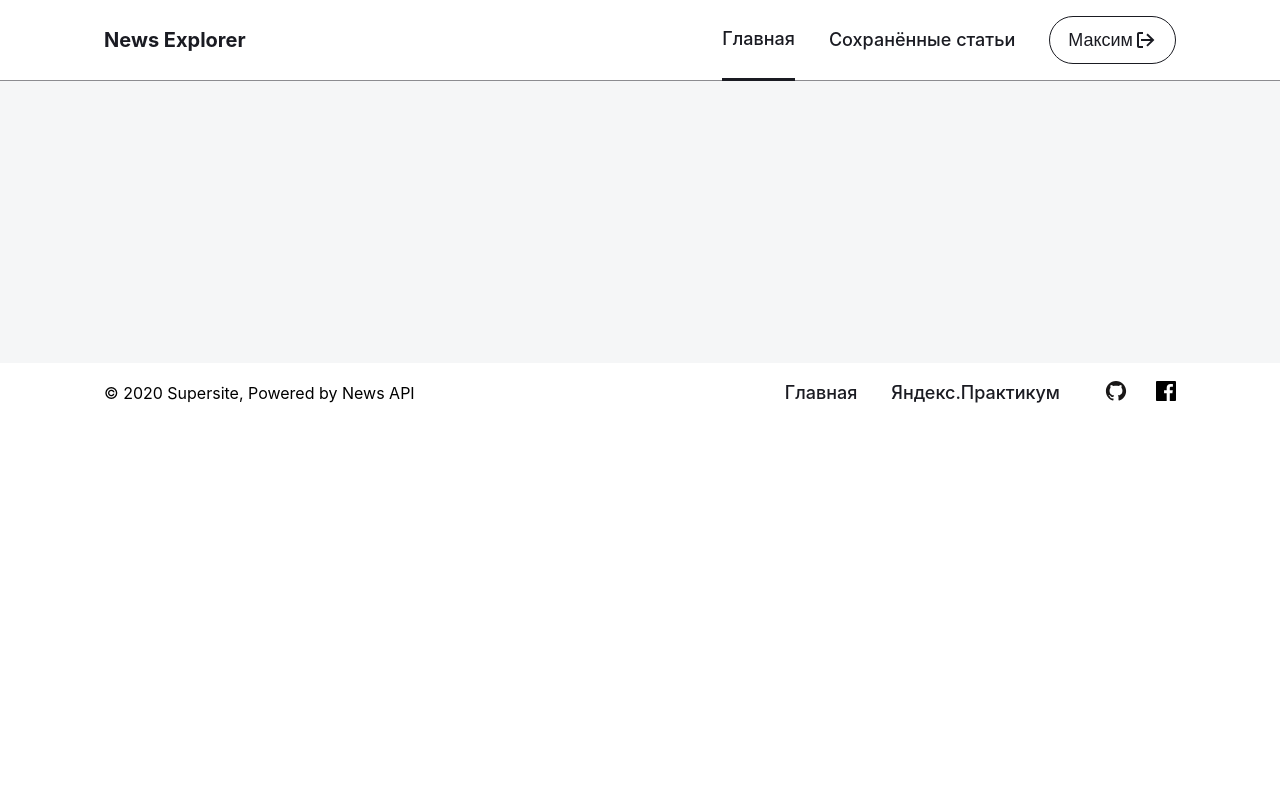
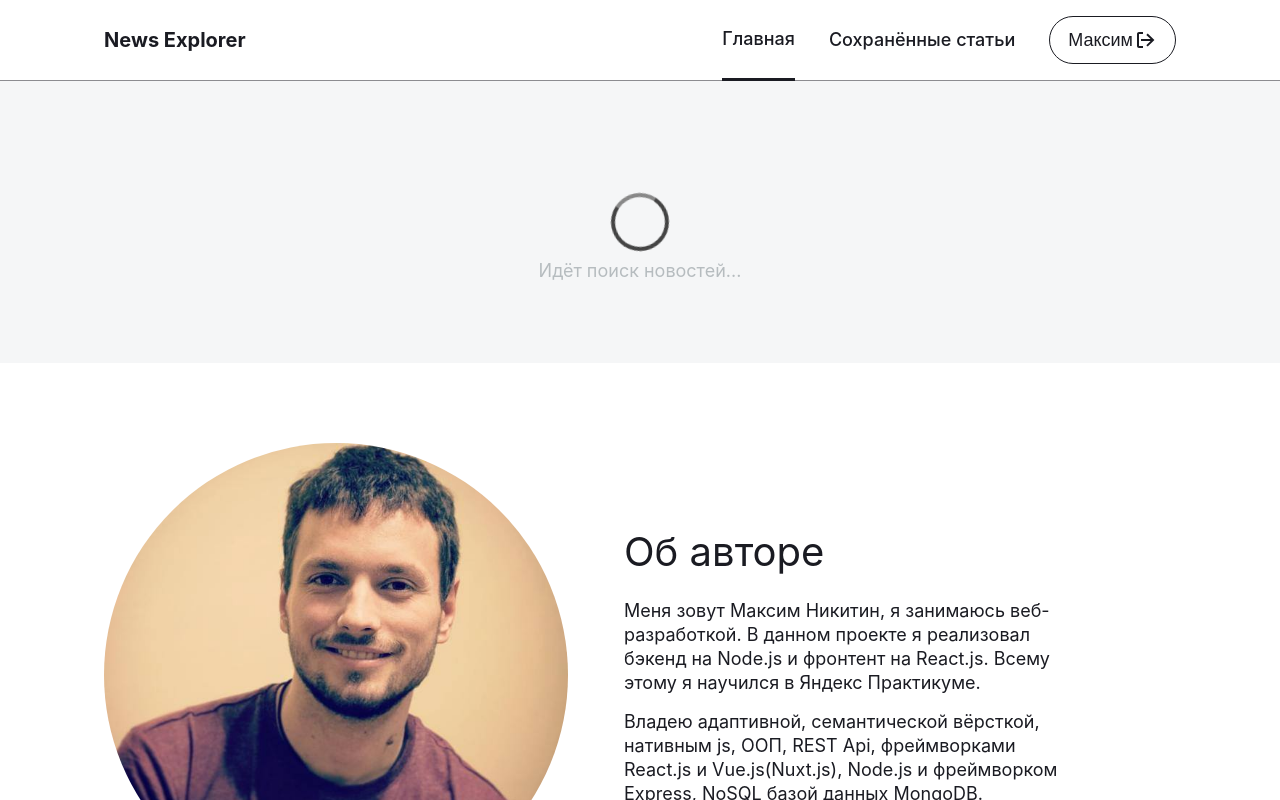
Before and after one commit to Maxxnikitin/news-explorer-frontend, a React (Create React App) app: page / in a window 1280 px wide. Shown: the top 800 px of the page. Built offline with nearby package versions, Linux system fonts and the light colour scheme.

Commit message:
add Preloader and About components

```diff
--- a/src/components/About/About.css
+++ b/src/components/About/About.css
@@ -0,0 +1,36 @@
+.about {
+  display: flex;
+  padding: 0 104px;
+  height: 624px;
+}
+
+.about__photo {
+  width: 464px;
+  height: 464px;
+  border-radius: 50%;
+  margin: auto 0;
+}
+
+.about__container {
+  margin: auto 112px auto 56px;
+}
+
+.about__title {
+  font-style: normal;
+  font-weight: normal;
+  font-size: 40px;
+  line-height: 46px;
+  color: #1A1B22;
+  margin: 0;
+  margin-bottom: 24px;
+}
+
+.about__text {
+  font-style: normal;
+  font-weight: normal;
+  font-size: 18px;
+  line-height: 24px;
+  color: #1A1B22;
+  margin: 0;
+  margin-bottom: 15px;
+}
--- a/src/components/About/About.js
+++ b/src/components/About/About.js
@@ -1,2 +1,18 @@
 import React from 'react';
 import './About.css';
+import photo from '../../images/about/me.jpg';
+
+function About() {
+  return (
+    <section className='about'>
+      <img className='about__photo' src={photo} alt='фото автора.' />
+      <div className='about__container'>
+        <h2 className='about__title'>Об авторе</h2>
+        <p className='about__text'>Меня зовут Максим Никитин, я занимаюсь веб-разработкой. В данном проекте я реализовал бэкенд на Node.js и фронтент на React.js. Всему этому я научился в Яндекс Практикуме.</p>
+        <p className='about__text'>Владею адаптивной, семантической вёрсткой, нативным js, ООП, REST Api, фреймворками React.js и Vue.js(Nuxt.js), Node.js и фреймворком Express, NoSQL базой данных MongoDB.</p>
+      </div>
+    </section>
+  );
+}
+
+export default About;
--- a/src/components/App/App.js
+++ b/src/components/App/App.js
@@ -8,7 +8,7 @@ import Footer from '../Footer/Footer';
 
 function App() {
   return (
-    <div className="page">
+    <div className='page'>
       <Header />
       <Switch>
         <Route path='/saved-news'>
--- a/src/components/Main/Main.js
+++ b/src/components/Main/Main.js
@@ -1,11 +1,13 @@
 import React from 'react';
 import './Main.css';
 import Preloader from '../Preloader/Preloader';
+import About from '../About/About';
 
 function Main() {
   return (
     <main className='main'>
       <Preloader />
+      <About />
     </main>
   );
 }
--- a/src/components/Preloader/Preloader.css
+++ b/src/components/Preloader/Preloader.css
@@ -2,9 +2,10 @@
   background-color: #F5F6F7;
   height: 282px;
   overflow: hidden;
+  position: relative;
 }
 
-.preloader__cercle {
+.preloader__circle {
 	display: block;
 	width: 50px;
 	height: 50px;
@@ -25,3 +26,13 @@
 		transform: rotate(360deg);
 	}
 }
+
+.preloader__text {
+  font-style: normal;
+  font-weight: normal;
+  font-size: 18px;
+  line-height: 24px;
+  text-align: center;
+  color: #B6BCBF;
+  margin-top: 178px;
+}
--- a/src/components/Preloader/Preloader.js
+++ b/src/components/Preloader/Preloader.js
@@ -5,6 +5,7 @@ function Preloader() {
   return (
     <section className='preloader'>
       <i className='preloader__circle'></i>
+      <p className='preloader__text'>Идёт поиск новостей...</p>
     </section>
   );
 }
```
Also changed, not shown: src/images/about/me.jpg (added).
